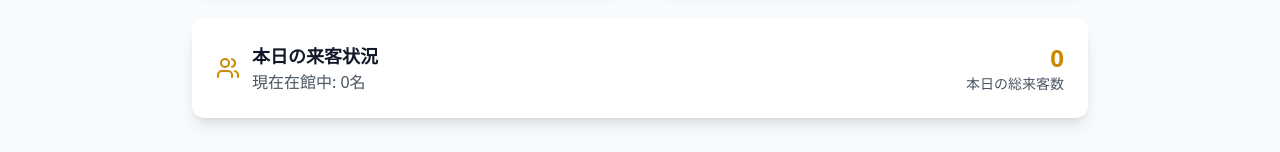
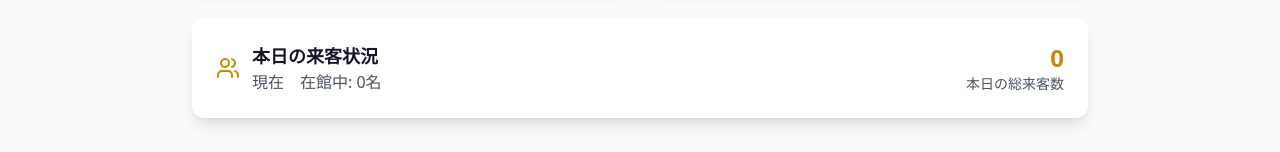
Before and after one commit to imsato/hamm-visitor-app, a React (Vite) app: page / in a window 1280 px wide. Shown: the part 486-638 px from the top of the page. Built offline with nearby package versions, Linux system fonts and the light colour scheme; no server answers; the database is empty.

Commit message:
Updated App.tsx

```diff
--- a/src/App.tsx
+++ b/src/App.tsx
@@ -195,7 +195,7 @@ function App() {
                   <Users className="w-6 h-6 text-yellow-600" />
                   <div>
                     <h3 className="text-lg font-bold text-gray-900">本日の来客状況</h3>
-                    <p className="text-gray-600">現在在館中: {activeVisitors.length}名</p>
+                    <p className="text-gray-600">現在　在館中: {activeVisitors.length}名</p>
                   </div>
                 </div>
                 <div className="text-right">
```
